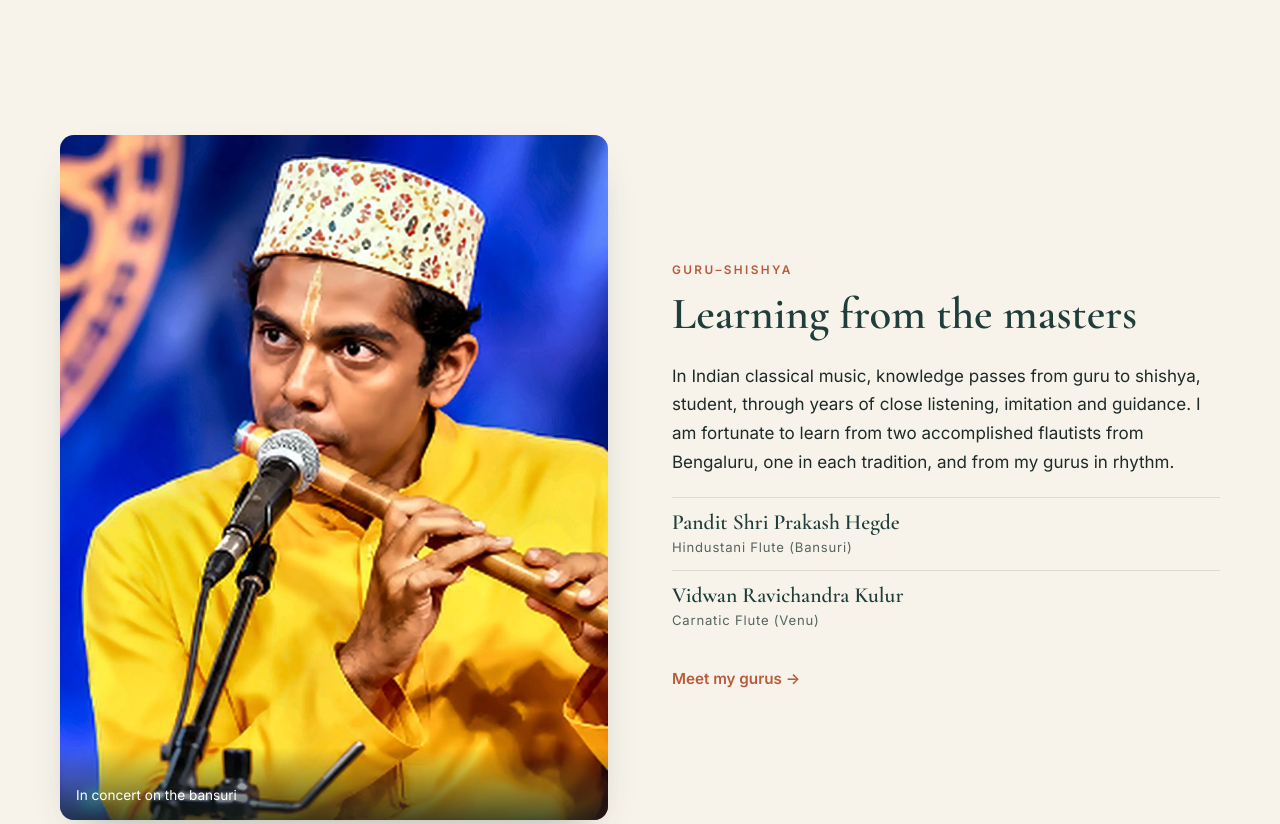
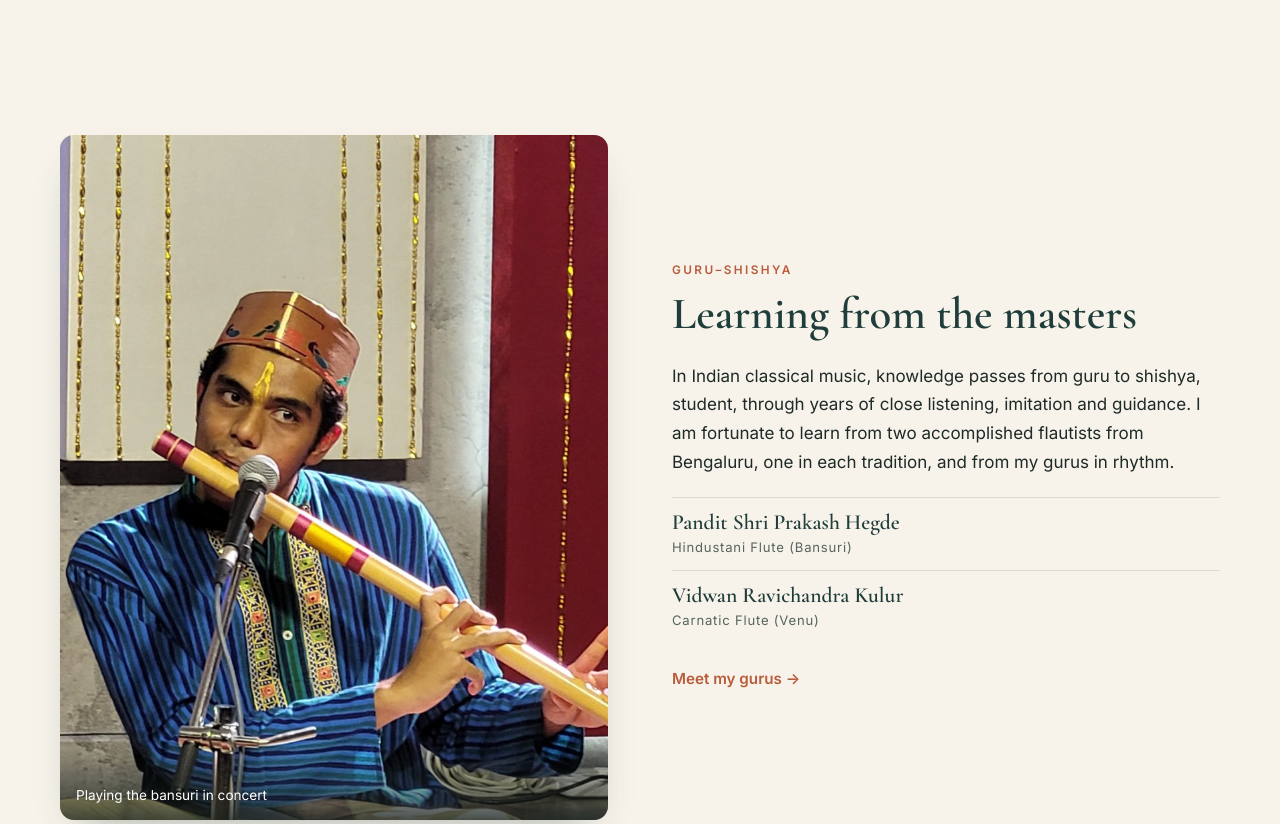
Before and after one commit to samarthss2104/samarthss2104.github.io, a plain HTML site: page index.html in a window 1280 px wide. Shown: the part 2580-3404 px from the top of the page. Drawn offline with nearby package versions, Linux system fonts and the light colour scheme.

Commit message:
Show the concert bansuri photo on the homepage.
Co-authored-by: Cursor <cursoragent@cursor.com>

```diff
--- a/index.html
+++ b/index.html
@@ -82,7 +82,7 @@
 </section>
 <section class="gurus-teaser">
   <div class="wrap split">
-    <figure class="photo tall" data-lightbox><img src="assets/img/8.jpg" alt="In concert on the bansuri" loading="lazy" style="object-position:45% 45%"><figcaption>In concert on the bansuri</figcaption></figure>
+    <figure class="photo tall" data-lightbox><img src="assets/img/11.jpg" alt="Playing the bansuri in concert" loading="lazy" style="object-position:46% 38%"><figcaption>Playing the bansuri in concert</figcaption></figure>
     <div>
       <p class="kicker">Guru–shishya</p>
       <h2>Learning from the masters</h2>
```
